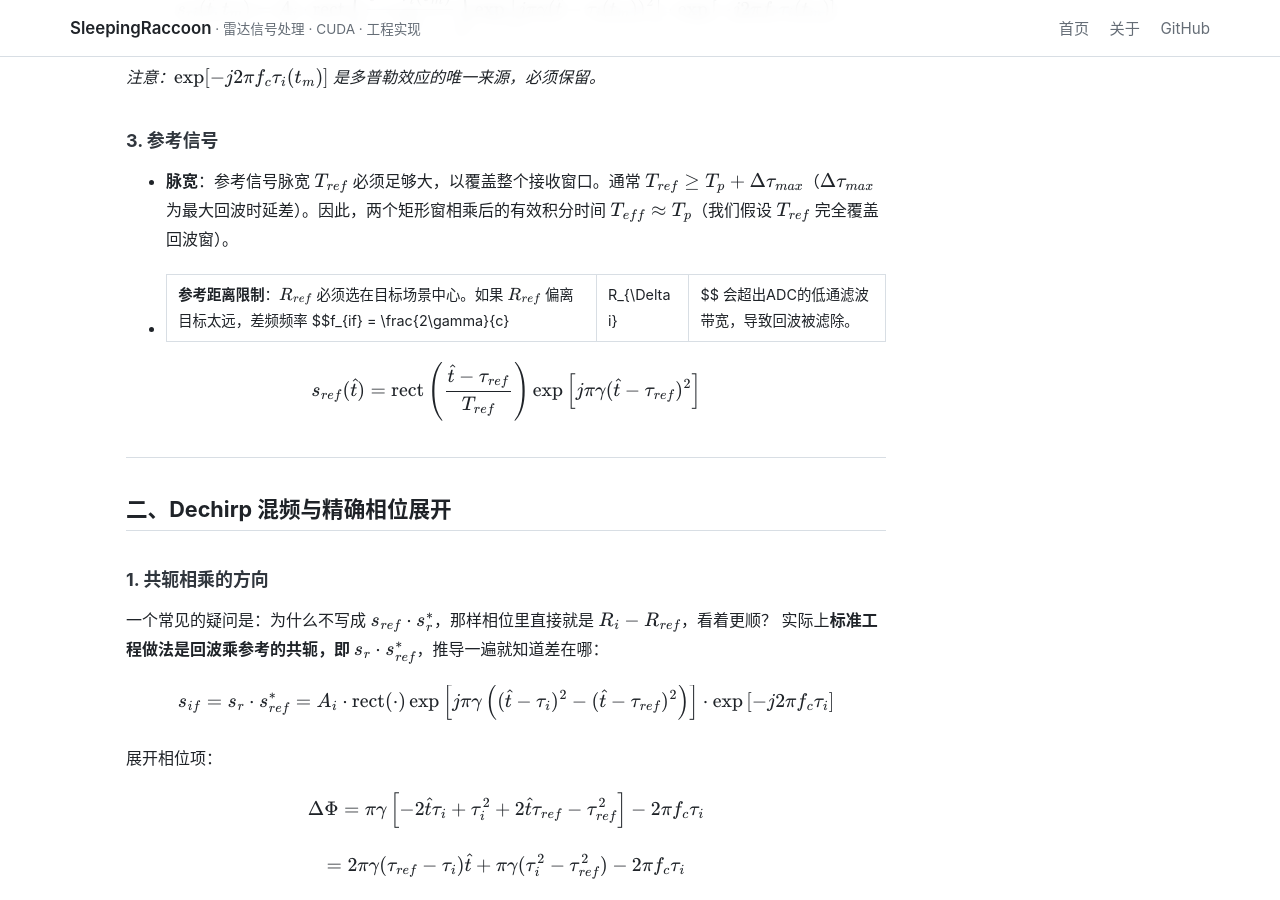
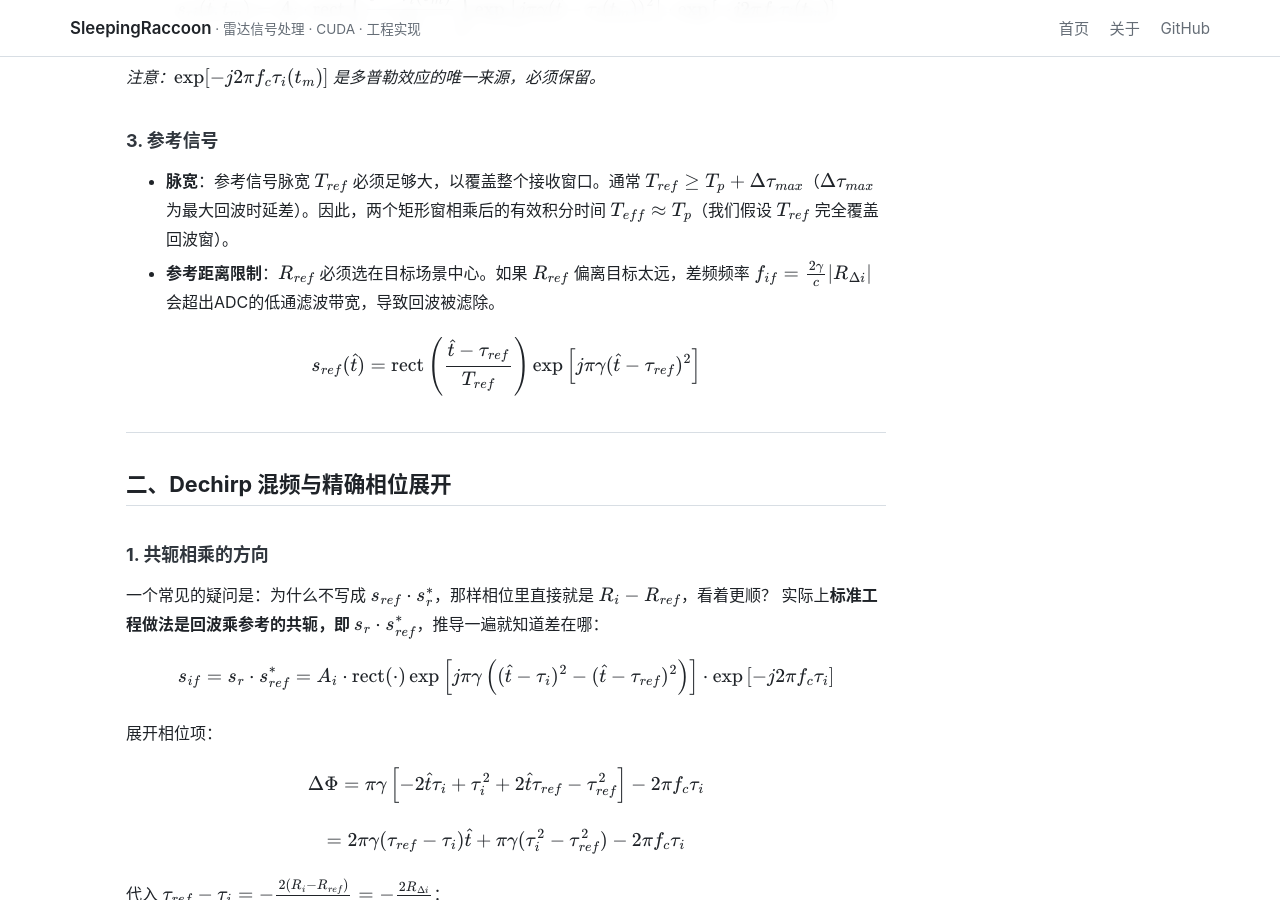
Before and after one commit to SleepingRaccoon/SleepingRaccoon.github.io, a Jekyll site: the page built from _radar/hrrp-doppler.md, in a window 1280 px wide and 900 px high, scrolled down 1017 px. Built offline with Jekyll 4.4.1, drawn with Linux system fonts in a browser that asks for light colours; formulas are drawn with MathJax 3; some of the changed text lies outside the part shown.

Commit message:
fix: 公式里的竖线会被 GFM 当成表格分隔符，改用 \lvert ... \rvert
- _radar/hrrp-doppler.md 两处绝对值记号
- README 与测试文档补上这条坑的记录

```diff
--- a/_radar/hrrp-doppler.md
+++ b/_radar/hrrp-doppler.md
@@ -36,7 +36,7 @@ $$
 
 ### 3. 参考信号
 *   **脉宽**：参考信号脉宽 $$T_{ref}$$ 必须足够大，以覆盖整个接收窗口。通常 $$T_{ref} \ge T_p + \Delta\tau_{max}$$（$$\Delta\tau_{max}$$ 为最大回波时延差）。因此，两个矩形窗相乘后的有效积分时间 $$T_{eff} \approx T_p$$（我们假设 $$T_{ref}$$ 完全覆盖回波窗）。
-*   **参考距离限制**：$$R_{ref}$$ 必须选在目标场景中心。如果 $$R_{ref}$$ 偏离目标太远，差频频率 $$f_{if} = \frac{2\gamma}{c}|R_{\Delta i}|$$ 会超出ADC的低通滤波带宽，导致回波被滤除。
+*   **参考距离限制**：$$R_{ref}$$ 必须选在目标场景中心。如果 $$R_{ref}$$ 偏离目标太远，差频频率 $$f_{if} = \frac{2\gamma}{c}\lvert R_{\Delta i} \rvert$$ 会超出ADC的低通滤波带宽，导致回波被滤除。
 
 $$
 s_{ref}(\hat{t}) = \text{rect}\left(\frac{\hat{t} - \tau_{ref}}{T_{ref}}\right) \exp\left[j\pi \gamma (\hat{t} - \tau_{ref})^2\right]
@@ -143,7 +143,7 @@ $$
 
 ## 五、最终 RD 图的物理图景
 
-通过上述严格推导，宽带目标的RD图（$$|S(f, f_d)|$$）具有以下特征：
+通过上述严格推导，宽带目标的RD图（$$\lvert S(f, f_d) \rvert$$）具有以下特征：
 
 1.  **距离维（横轴 $$f$$）**：由 $$\text{sinc}$$ 函数决定，峰值位于 $$f = -\frac{2\gamma}{c} R_{\Delta i0}$$。目标尺寸 $$> \rho_r$$ 时，沿距离轴展开多个散射中心，形成**高分辨一维距离像（HRRP）**。
 2.  **多普勒维（纵轴 $$f_d$$）**：峰值位于 $$f_d = -\frac{2v_i}{\lambda}$$。如果目标为刚体（所有散射中心 $$v_i$$ 相同），多普勒维上所有亮点处于同一高度；如果目标有转动（ISAR成像），不同散射中心的 $$v_i$$ 不同，多普勒维展开，形成**二维几何轮廓**。
```
Also changed, not shown: _radar/test-multilevel.md (+2 -0 lines), README.md.
